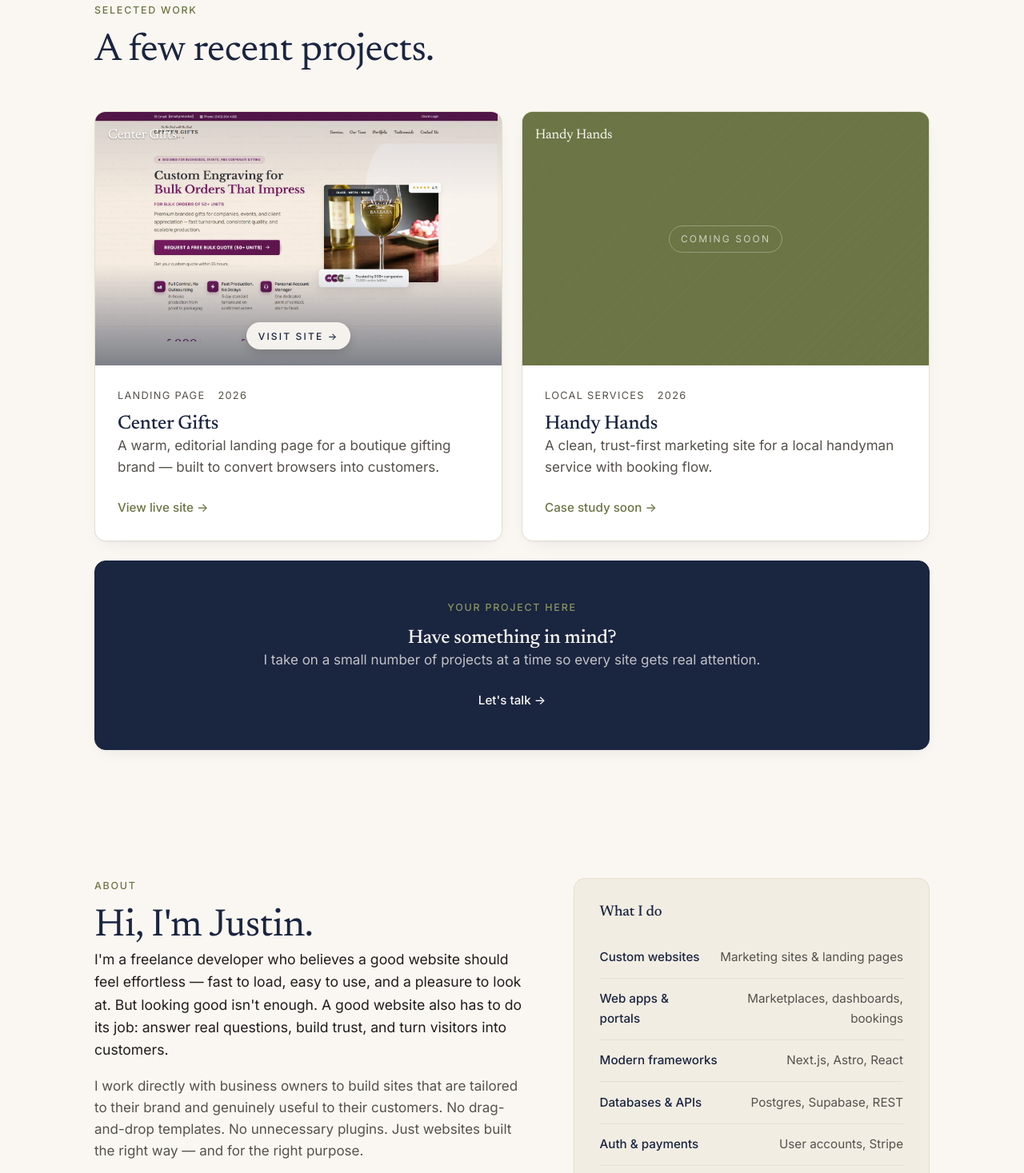
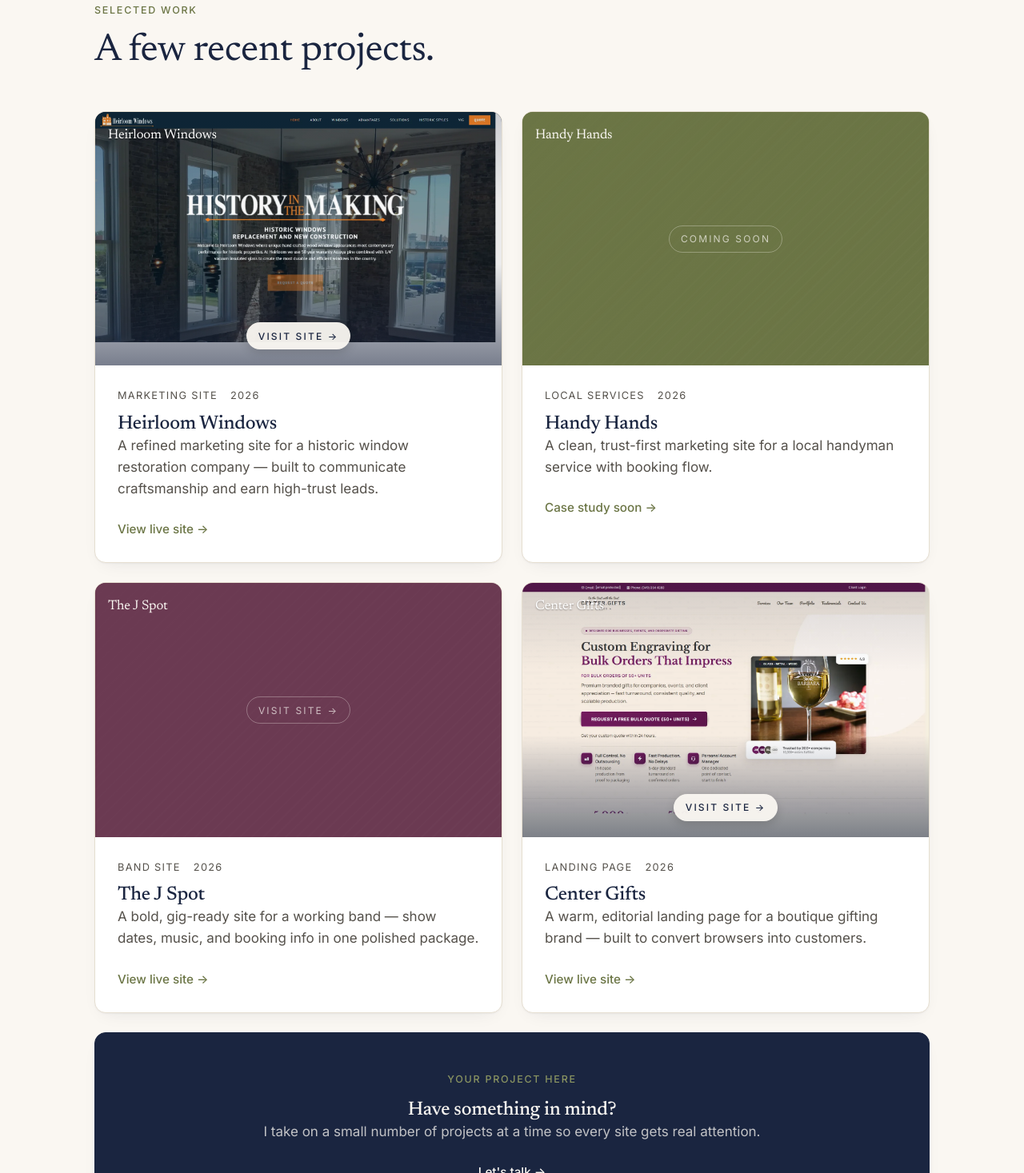
Before and after one commit to jcbreshears/jcbreshears.github.io, a plain HTML site: page index.html in a window 1280 px wide. Shown: the part 767-2234 px from the top of the page at 80% size. Drawn offline with Linux system fonts and the light colour scheme.

Commit message:
Add Heirloom Windows and The J Spot project cards
Heirloom uses a live screenshot thumbnail; J Spot uses a styled wine
color card. Reorders work grid to Heirloom, Handy Hands, J Spot,
Center Gifts.

Co-Authored-By: Claude Opus 4.7 (1M context) <noreply@anthropic.com>

```diff
--- a/index.html
+++ b/index.html
@@ -53,17 +53,17 @@
 
       <div class="grid">
         <article class="card reveal">
-          <a class="card__media card__media--image card__media--cg" data-label="Center Gifts" href="https://jcbreshears.github.io/center-gifts-landing-page/" target="_blank" rel="noopener">
+          <a class="card__media card__media--image card__media--hw" data-label="Heirloom Windows" href="https://heirloomwindows.com" target="_blank" rel="noopener">
             <span class="card__placeholder">Visit site &rarr;</span>
           </a>
           <div class="card__body">
             <div class="card__meta">
-              <span>Landing Page</span>
+              <span>Marketing Site</span>
               <span>2026</span>
             </div>
-            <h3>Center Gifts</h3>
-            <p>A warm, editorial landing page for a boutique gifting brand — built to convert browsers into customers.</p>
-            <a class="card__link" href="https://jcbreshears.github.io/center-gifts-landing-page/" target="_blank" rel="noopener">View live site &rarr;</a>
+            <h3>Heirloom Windows</h3>
+            <p>A refined marketing site for a historic window restoration company — built to communicate craftsmanship and earn high-trust leads.</p>
+            <a class="card__link" href="https://heirloomwindows.com" target="_blank" rel="noopener">View live site &rarr;</a>
           </div>
         </article>
 
@@ -79,6 +79,36 @@
             <h3>Handy Hands</h3>
             <p>A clean, trust-first marketing site for a local handyman service with booking flow.</p>
             <a class="card__link" href="#" aria-disabled="true">Case study soon &rarr;</a>
+          </div>
+        </article>
+
+        <article class="card reveal">
+          <a class="card__media card__media--js" data-label="The J Spot" href="http://thejspotband.com/" target="_blank" rel="noopener">
+            <span class="card__placeholder">Visit site &rarr;</span>
+          </a>
+          <div class="card__body">
+            <div class="card__meta">
+              <span>Band Site</span>
+              <span>2026</span>
+            </div>
+            <h3>The J Spot</h3>
+            <p>A bold, gig-ready site for a working band — show dates, music, and booking info in one polished package.</p>
+            <a class="card__link" href="http://thejspotband.com/" target="_blank" rel="noopener">View live site &rarr;</a>
+          </div>
+        </article>
+
+        <article class="card reveal">
+          <a class="card__media card__media--image card__media--cg" data-label="Center Gifts" href="https://jcbreshears.github.io/center-gifts-landing-page/" target="_blank" rel="noopener">
+            <span class="card__placeholder">Visit site &rarr;</span>
+          </a>
+          <div class="card__body">
+            <div class="card__meta">
+              <span>Landing Page</span>
+              <span>2026</span>
+            </div>
+            <h3>Center Gifts</h3>
+            <p>A warm, editorial landing page for a boutique gifting brand — built to convert browsers into customers.</p>
+            <a class="card__link" href="https://jcbreshears.github.io/center-gifts-landing-page/" target="_blank" rel="noopener">View live site &rarr;</a>
           </div>
         </article>
 
--- a/styles.css
+++ b/styles.css
@@ -242,6 +242,19 @@ p { margin: 0 0 1em; color: var(--ink-soft); }
     repeating-linear-gradient(-45deg, rgba(255,255,255,0.04) 0 2px, transparent 2px 10px);
   background-color: var(--olive);
 }
+.card__media--hw {
+  background-image: image-set(
+    url("assets/heirloom.webp") type("image/webp"),
+    url("assets/heirloom.png") type("image/png")
+  );
+  background-color: #1a2540;
+}
+.card__media--js {
+  background:
+    linear-gradient(135deg, rgba(107, 58, 82, 0.92), rgba(107, 58, 82, 0.65)),
+    repeating-linear-gradient(-45deg, rgba(255,255,255,0.04) 0 2px, transparent 2px 10px);
+  background-color: #6b3a52;
+}
 
 /* Project screenshot cards */
 .card__media--image {
```
Also changed, not shown: assets/heirloom.png (added), assets/heirloom.webp (added).
